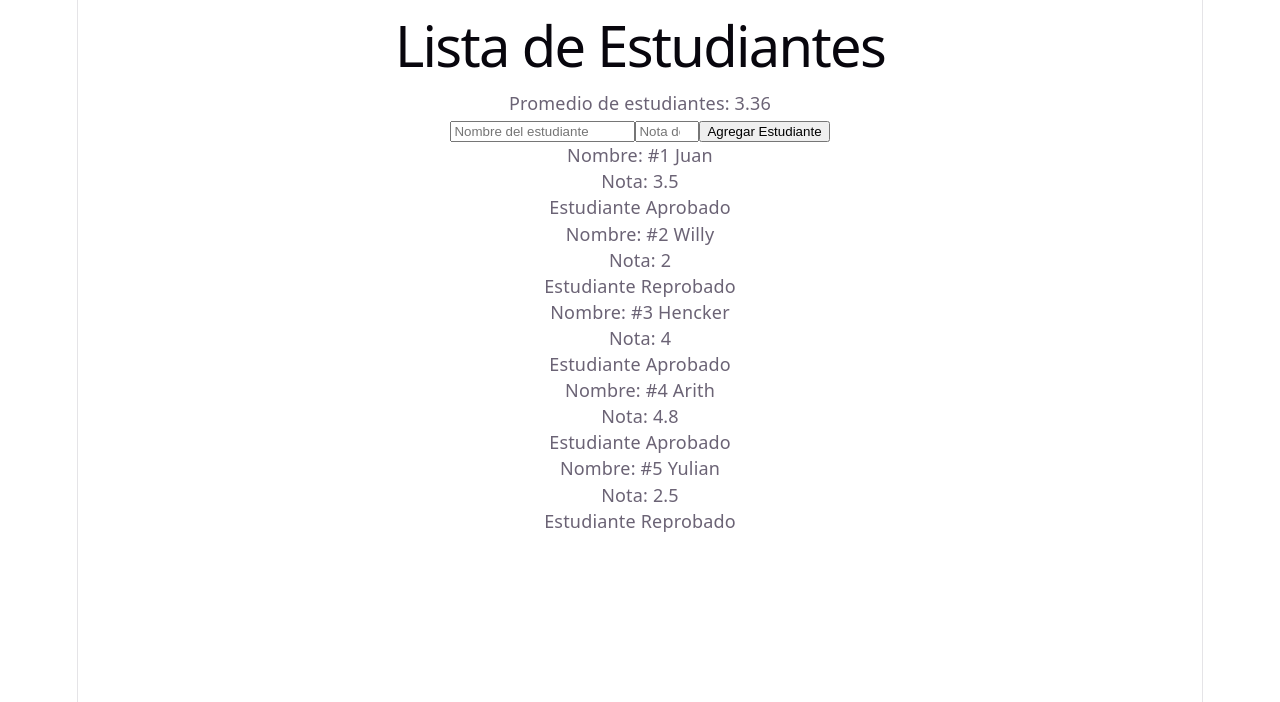
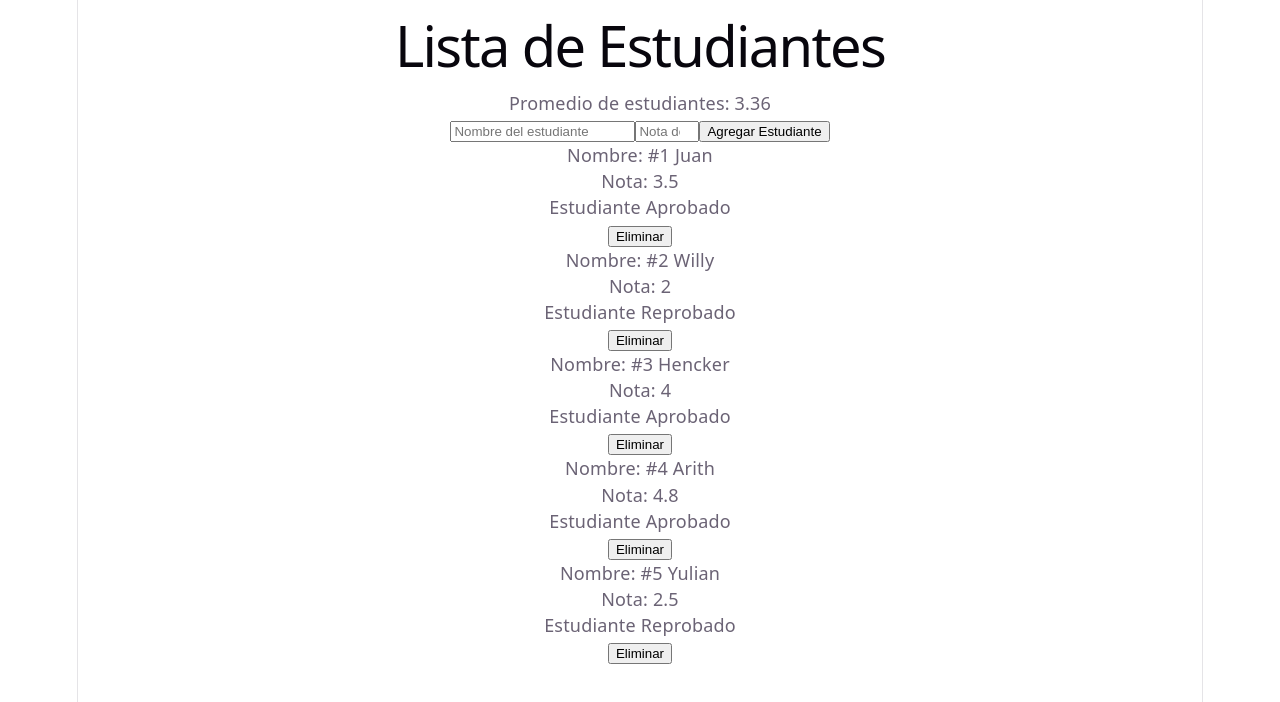
Before and after one commit to Edwardsamith/Taller-Registro-de-notas, a React (Vite) app in the folder taller/: page / in a window 1280 px wide. Shown: the top 702 px of the page. Built offline with nearby package versions, Linux system fonts and the light colour scheme.

Commit message:
Boton eliminar estudiante

```diff
--- a/taller/src/App.jsx
+++ b/taller/src/App.jsx
@@ -31,6 +31,13 @@ function App() {
       0,
     ) / estudiantes.length;
 
+  function eliminarEstudiantes(index) {
+    const nuevosEstudiantes = estudiantes.filter(
+      (estudiante, i) => i !== index,
+    );
+    setEstudiantes(nuevosEstudiantes);
+  }
+
   return (
     <>
       <h1>Lista de Estudiantes</h1>
@@ -57,8 +64,10 @@ function App() {
       {estudiantes.map((estudiante, index) => (
         <Estudiante
           key={index}
-          nombre={`#${index + 1} ${estudiante.nombre}`} // aquí agregamos el número
+          index={index}
+          nombre={`#${index + 1} ${estudiante.nombre}`}
           nota={estudiante.nota}
+          onEliminar={eliminarEstudiantes}
         />
       ))}
     </>
--- a/taller/src/components/Estudiante.jsx
+++ b/taller/src/components/Estudiante.jsx
@@ -1,9 +1,10 @@
-function Estudiante({ nombre, nota }) {
+function Estudiante({ nombre, nota, index, onEliminar }) {
   return (
     <div>
       <p>Nombre: {nombre}</p>
       <p>Nota: {nota}</p>
       <p>{nota >= 3 ? "Estudiante Aprobado" : "Estudiante Reprobado"}</p>
+      <button onClick={() => onEliminar(index)}>Eliminar</button>
     </div>
   );
 }
```
